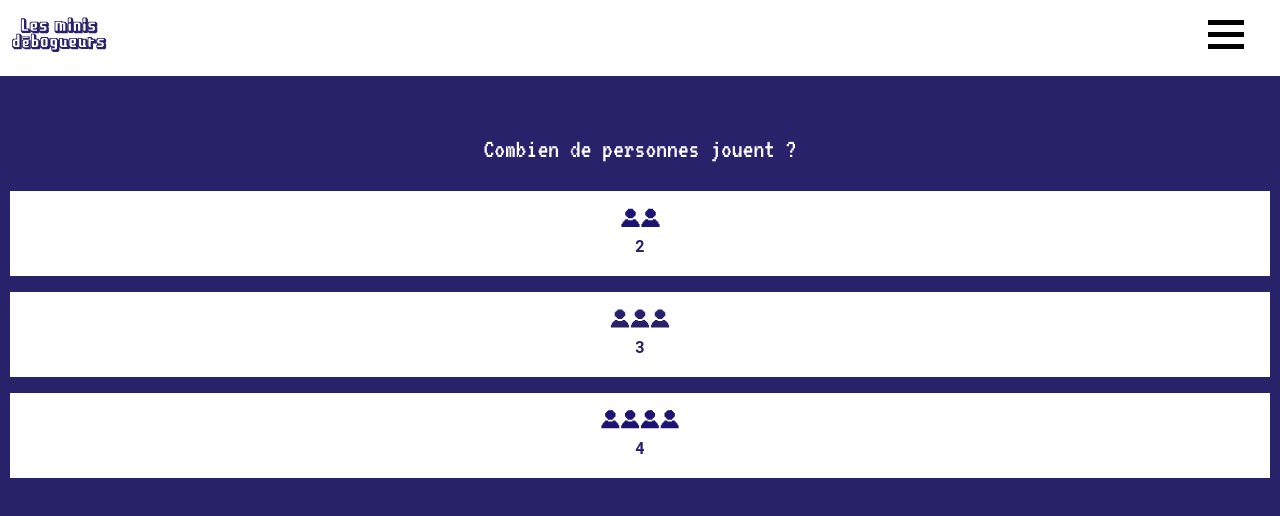
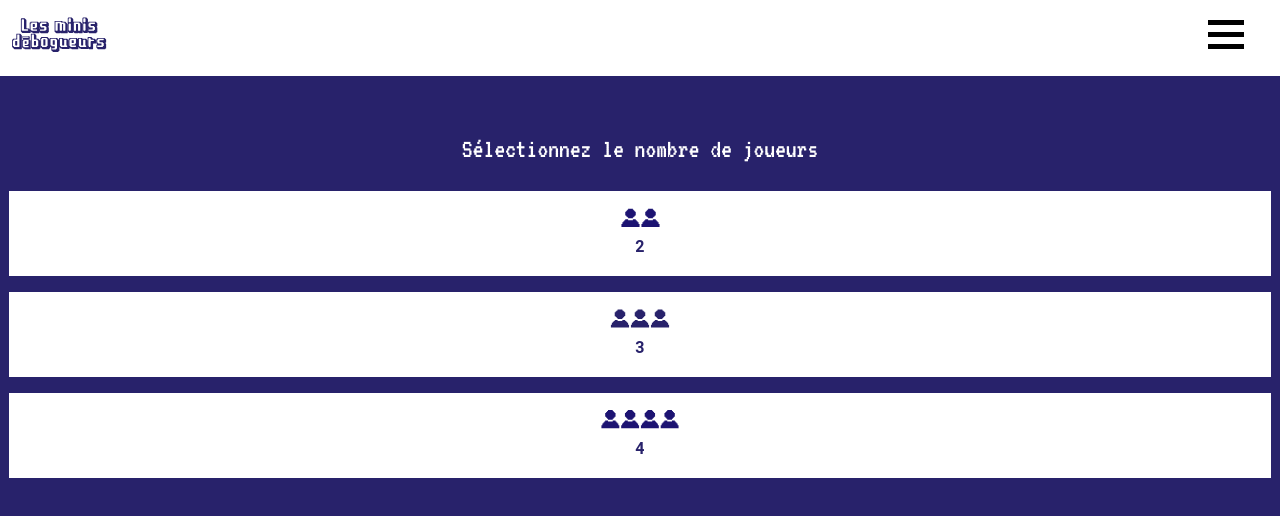
Before and after one commit to mokonaa/les-minis-deboggueurs, a React (Create React App) app: page /#/partie in a window 1280 px wide. Shown: the top 516 px of the page. Built offline with nearby package versions, Linux system fonts and the light colour scheme.

Commit message:
(fix:) conflits

```diff
--- a/src/components/Configuration/Configuration.jsx
+++ b/src/components/Configuration/Configuration.jsx
@@ -84,26 +84,26 @@ export default function Configuration({joueursChoisis,setJoueursChoisis, animate
               {/* CHOIX DU NOMBRE DE JOUEURS */}
               { etapesConfiguration === 0 && (
                     <div id='choixNombreJoueur'>
-                        <p className='cta-text align-center'>Combien de personnes jouent ? </p>
+                        <p className='cta-text align-center'>Sélectionnez le nombre de joueurs</p>
                         <div className='choixNombreJoueurs__buttons'>
-                            <button id='joueurTotal_2' onClick={() => choisirNombreJoueur(2)}>
+                            <div className='button_choixJoueur' id='joueurTotal_2' onClick={() => choisirNombreJoueur(2)}>
                                 <div className='joueursPicto'>
                                     <img src={icon2} alt='pictogramme représentant le nombre de deux joueurs'/>
                                 </div>
                                 <p className='body2'>2</p>
-                            </button>
-                            <button id='joueurTotal_3' onClick={() => choisirNombreJoueur(3)}>
+                            </div>
+                            <div className='button_choixJoueur' id='joueurTotal_3' onClick={() => choisirNombreJoueur(3)}>
                                 <div className='joueursPicto'>
                                     <img src={icon3} alt='pictogramme représentant le nombre de trois joueurs'/>
                                 </div>
                                 <p className='body2'>3</p>
-                            </button>
-                            <button id='joueurTotal_4' onClick={() => choisirNombreJoueur(4)}>
+                            </div>
+                            <div className='button_choixJoueur' id='joueurTotal_4' onClick={() => choisirNombreJoueur(4)}>
                                 <div className='joueursPicto'>
                                     <img src={icon4} alt='pictogramme représentant le nombre de quatre joueurs'/>
                                 </div>
                                 <p className='body2'>4</p>
-                            </button>
+                            </div>
 
                             {/*
                                 {nbjoueursTab.map(nbJoueur =>
@@ -122,7 +122,7 @@ export default function Configuration({joueursChoisis,setJoueursChoisis, animate
               { etapesConfiguration === 1 && (
                         <div>
                             <div id='joueursEnfants'>
-                                    <p className='cta-text align-center'>Quels joueurs jouent ?</p>
+                                    <p className='cta-text align-center'>Sélectionnez les {nbJoueursChoisi} enfants que vous souhaitez jouer</p>
                                     <div className='joueursEnfants_list'>
                                         {listJoueurs.map(enfant =>
                                          <div className='enfantInfos' id= {'joueur_'+enfant.nom} onClick={() => choixJoueur({enfant})} >
@@ -151,7 +151,7 @@ export default function Configuration({joueursChoisis,setJoueursChoisis, animate
               { etapesConfiguration === 2 && (
                     <>
                         <div id='animateurs'>
-                                <p className='cta-text align-center'>Quels animateurs jouent ?</p>
+                                <p className='cta-text align-center'>Sélectionnez {nbJoueursChoisi} animateurs</p>
                                 <div className='animateurs_list'>
                                          {listAnimateurs.map(animateur =>
                                             <div className='animateurInfos' id= {'animateur_'+animateur.nom} onClick={() => choixAnimateur({animateur})} >
--- a/src/components/Suivi/Suivi.jsx
+++ b/src/components/Suivi/Suivi.jsx
@@ -1,6 +1,7 @@
 import { useState, useEffect } from 'react';
 import { data } from '../../data/data';
 import FicheJoueur from '../FicheJoueur/FicheJoueur';
+import merciimg from '../../assets/img/merci.png';
 import PanelAction from '../PanelAction/PanelAction';
 export default function Suivi({ joueursChoisis, animateursChoisis }) { // param -> data passé par Maria
     /**
@@ -147,8 +148,10 @@ export default function Suivi({ joueursChoisis, animateursChoisis }) { // param
         <div className='fichejoueur_parent'>
             {nbManches >= 2 ?
             <div className='cfinito'>
-                <h3>Merci d'avoir <br />testé la démo !</h3>
-                <p className="body2">- La team des minis déboggueurs</p>
+                <p className='cfinito__title cta-text align-center'>Merci d'avoir <br />testé la démo !</p>
+                <div className='cfinito__image'>
+                    <img src={merciimg} alt="merci" />
+                </div>
             </div>
             :
             <div className={nbTourActuel <= 0 ? 'ficheSelection' : 'ficheJoueur'}>
--- a/src/styles/components/_cfinito.scss
+++ b/src/styles/components/_cfinito.scss
@@ -1,8 +1,25 @@
 @use '../abstracts/'as *;
 .cfinito {
     display: flex;
+    flex-direction: column;
     justify-content: center;
     align-items: center;
     height: calc(100vh - 76px);
     background-color: $bleu;
+    color: white;
+
+    &__title {
+        font-size: 2rem;
+        font-family: 'Cabin', sans-serif;
+        color: white;
+        font-weight: bold;
+    }
+
+    &__subtitle {
+        font-size: 1.5rem;
+        font-family: 'Cabin', sans-serif;
+        opacity: .8;
+        color: white;
+        font-weight: bold;
+    }
 }
--- a/src/styles/specific/_config.scss
+++ b/src/styles/specific/_config.scss
@@ -157,7 +157,9 @@ button {
 
         div {
             display: flex;
-            gap: 1rem;
+            width: 100%;
+            justify-content: center;
+            align-items: center;
             flex-direction: column;
 
             button {
@@ -381,10 +383,14 @@ button {
     }
 }
 
-.choixNombreJoueurs__buttons button {
+.choixNombreJoueurs__buttons .button_choixJoueur {
+    padding-block: 1rem;
     border-radius: 0;
-    padding-block: 2rem;
     color: $bleu;
     background-color: white;
     border: 1px solid white;
 }
+
+.choixNombreJoueurs__buttons {
+    gap: 1rem;
+}
```
Also changed, not shown: src/assets/img/merci.png (added), 1 other file (tests, documents, lock files or other folders).
